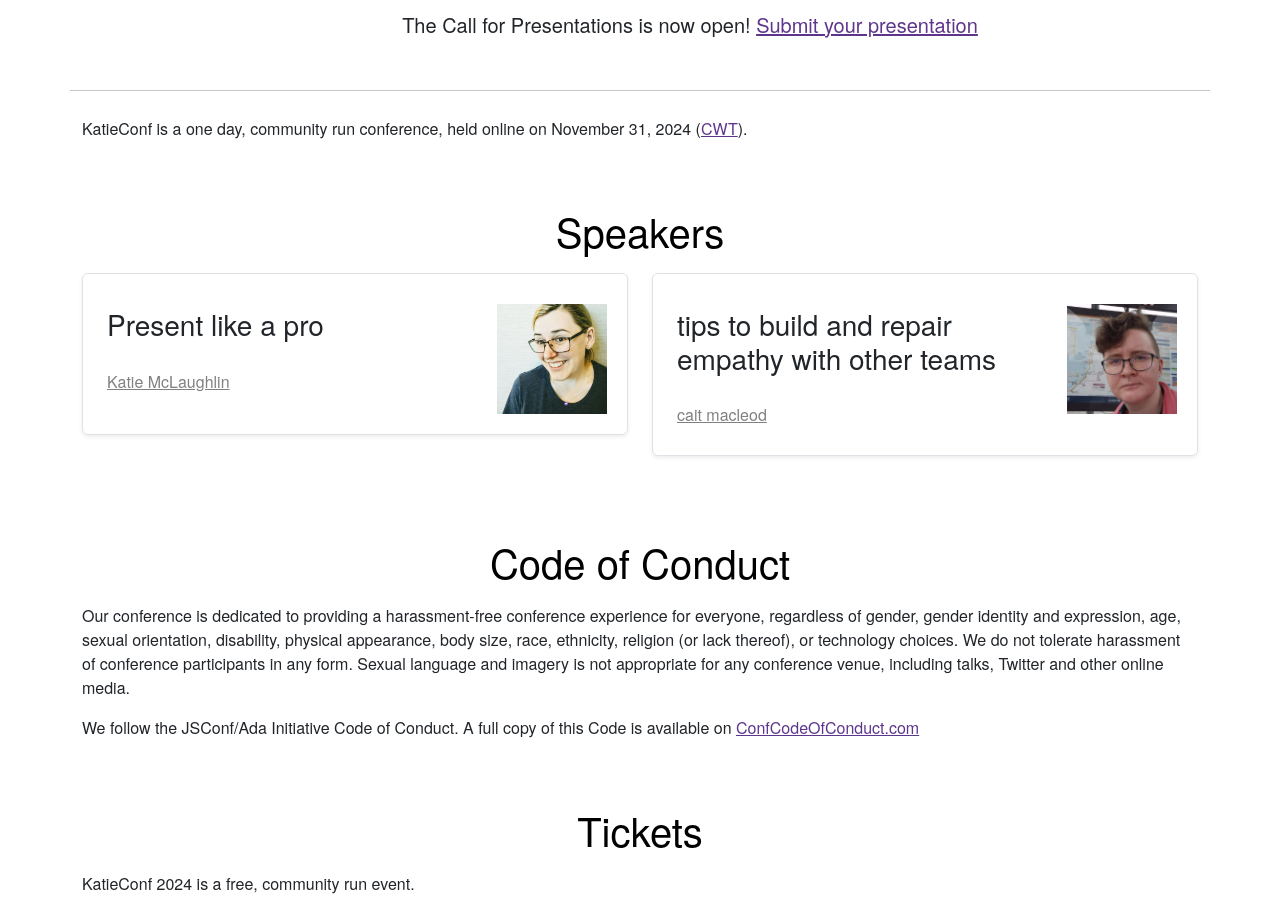
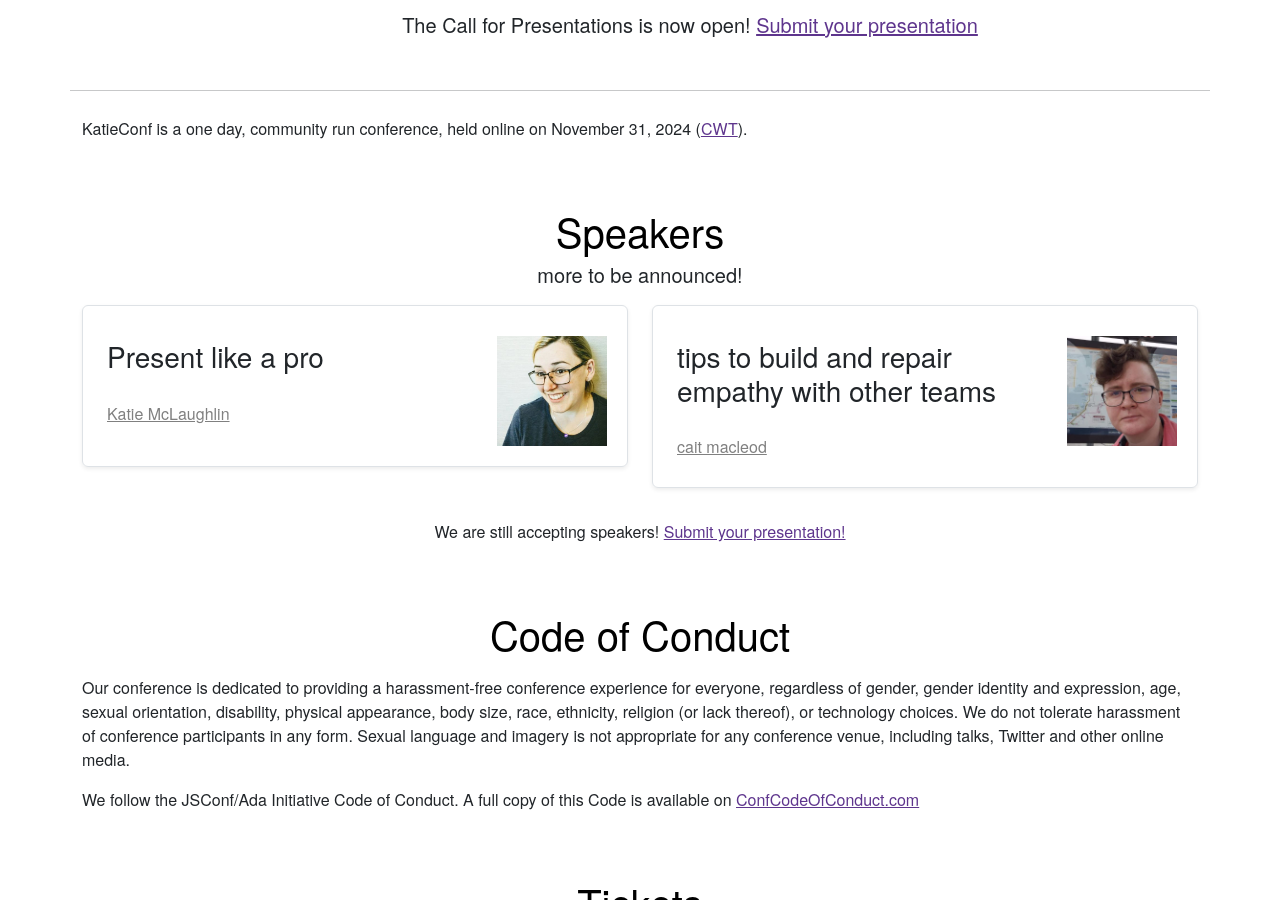
Before and after one commit to KatieConf/2024, a Jekyll site: the page built from _pages/home.html, in a window 1280 px wide and 900 px high, scrolled down 447 px. Built offline with Jekyll 4.4.1, drawn with Linux system fonts in a browser that asks for light colours; nearby versions of some CDN libraries; some web fonts are replaced.

Commit message:
add more

```diff
--- a/_config.yml
+++ b/_config.yml
@@ -15,6 +15,8 @@
 # If true, it hasn't happened yet.
 upcoming: True
 
+cfp: https://docs.google.com/forms/d/e/1FAIpQLSe5yh7AqqQCRYqrcYNre3_ovvIdwrfQRtuXIpOJsijxl2baIg/viewform
+
 #- avatar: placeholder.png
 #  conference: https://katieconf.xyz
 #  id: placeholder
--- a/_includes/calltoaction.html
+++ b/_includes/calltoaction.html
@@ -1,6 +1,6 @@
 {% if site.upcoming %}
 The Call for Presentations is now open!
-<a href="https://docs.google.com/forms/d/e/1FAIpQLSe5yh7AqqQCRYqrcYNre3_ovvIdwrfQRtuXIpOJsijxl2baIg/viewform">Submit your presentation</a>
+<a href="{{site.cfp}}">Submit your presentation</a>
 {% else %}
 Thank you for attending KatieConf! All the talk recordings are available below.
 {% endif %}
--- a/_pages/home.html
+++ b/_pages/home.html
@@ -39,14 +39,18 @@
       <a name="speakers"></a>
       <h1>Speakers</h1>
     </div>
+    {% if site.upcoming %}<h5 align="center">more to be announced!</h5>{%endif %}
     <div class="row mb-2">
     {% for k in site.data.speakers %}
       {% include speaker-node.html%}
     {% endfor %}
+
     </div>
 
+    {% if site.upcoming %}<p align="center">We are still accepting speakers! <a href="{{site.cfp}}">Submit your presentation!</a></p>{% endif %}
   </div>
 </div>
+
 {% endif %}
 {% if site.data.organisers > 0 %}
 <div class="section">
```
